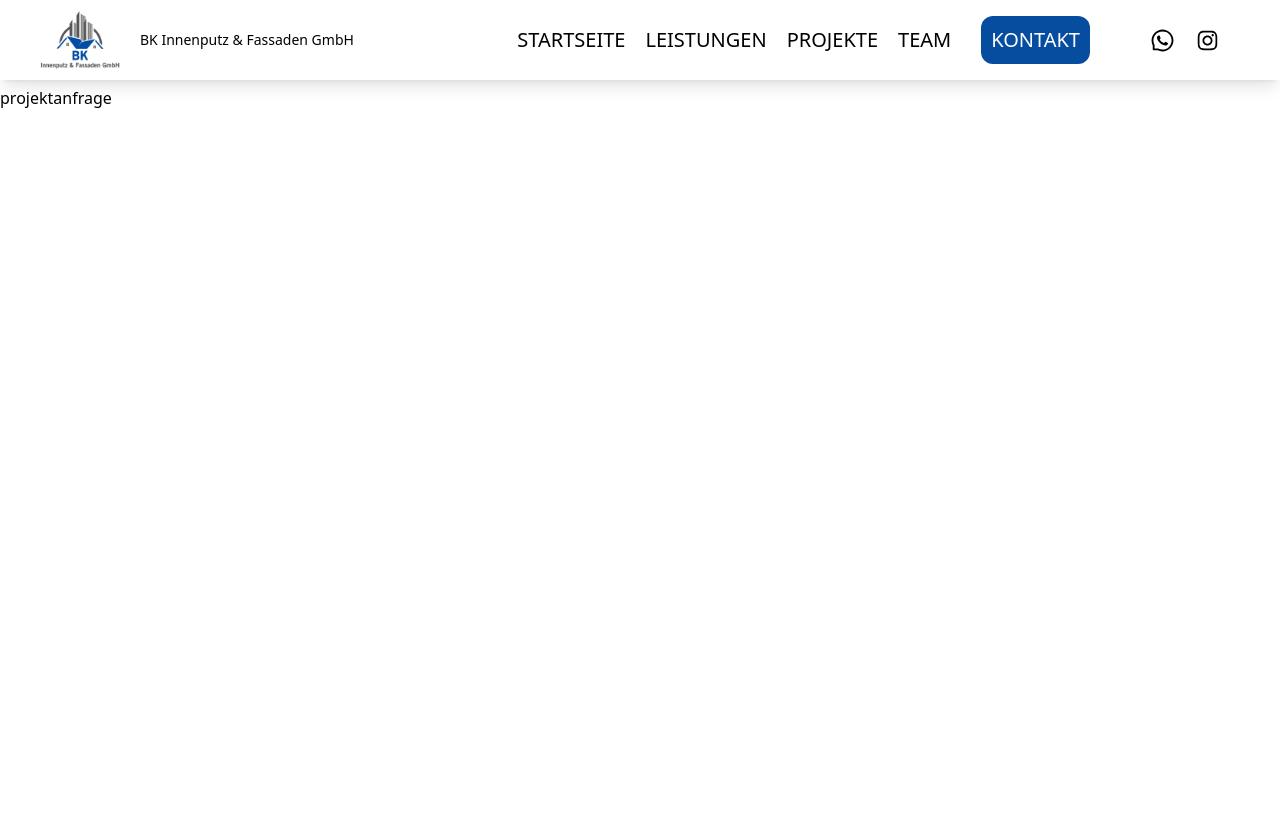
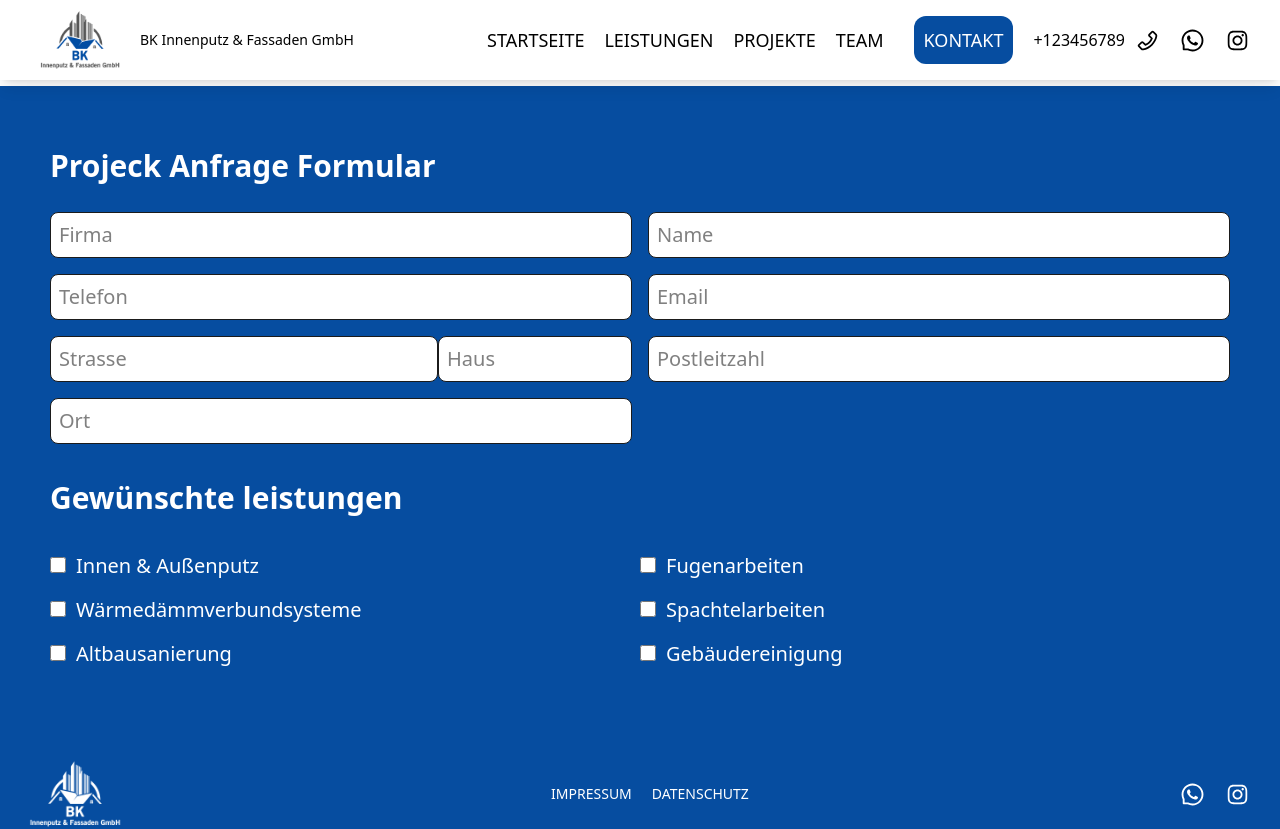
Before and after one commit to grandaragornd/BK-Innen-Fassaden, a Next.js app: page /projektanfrage in a window 1280 px wide. Shown: the top 829 px of the page. Built offline with nearby package versions, Linux system fonts and the light colour scheme.

Commit message:
projectanfrage

```diff
--- a/components/CustomNavbar.jsx
+++ b/components/CustomNavbar.jsx
@@ -45,11 +45,11 @@ useEffect( () => {
             </Link>
             <div className='px-[20px]'>
                 <ul className='uppercase hidden md:flex'>
-                    <Link href='/'><li className='text-xl hover:text-[#0868d9] hover:scale-[0.9] ease-in duration-200 transform-none'>Startseite</li></Link>
-                    <Link href='/leistungen'><li className='text-xl hover:text-[#0868d9] hover:scale-[0.9] ease-in duration-200 transform-none'>Leistungen</li></Link>
-                    <Link href='/projekte'><li className='text-xl hover:text-[#0868d9] hover:scale-[0.9] ease-in duration-200 transform-none'>Projekte</li></Link>
-                    <Link href='/teams'><li className='text-xl hover:text-[#0868d9] hover:scale-[0.9] ease-in duration-200 transform-none'>Team</li></Link>
-                    <Link href='/kontakt' className='px-5'><li className='text-xl hover:text-white hover:scale-[0.9] ease-in duration-200 transform-none bg-[#064da0] hover:bg-[#0868d9] text-white rounded-xl'>Kontakt</li></Link>
+                    <Link href='/'><li className='text-lg hover:text-[#0868d9] hover:scale-[0.9] ease-in duration-200 transform-none'>Startseite</li></Link>
+                    <Link href='/leistungen'><li className='text-lg hover:text-[#0868d9] hover:scale-[0.9] ease-in duration-200 transform-none'>Leistungen</li></Link>
+                    <Link href='/projekte'><li className='text-lg hover:text-[#0868d9] hover:scale-[0.9] ease-in duration-200 transform-none'>Projekte</li></Link>
+                    <Link href='/teams'><li className='text-lg hover:text-[#0868d9] hover:scale-[0.9] ease-in duration-200 transform-none'>Team</li></Link>
+                    <Link href='/kontakt' className='px-5'><li className='text-lg hover:text-white hover:scale-[0.9] ease-in duration-200 transform-none bg-[#064da0] hover:bg-[#0868d9] text-white rounded-xl'>Kontakt</li></Link>
                     <div className='flex px-[30px] items-center'>
                         <li className='hover:text-[#0868d9] hover:scale-[0.9] ease-in duration-200 transform-none'><Link href='https://api.whatsapp.com/send/?phone=4917636082388&text&type=phone_number&app_absent=0' target='_blank'><AiOutlineWhatsApp size={25}></AiOutlineWhatsApp></Link></li>
                         <li className='hover:text-[#0868d9] hover:scale-[0.9] ease-in duration-200 transform-none'><Link href='https://www.instagram.com/bkgmbh/' target='_blank'><AiOutlineInstagram size={25}></AiOutlineInstagram></Link></li>
--- a/components/Navbar.jsx
+++ b/components/Navbar.jsx
@@ -1,6 +1,6 @@
 import Link from 'next/link'
 import React, {useState, useEffect } from 'react'
-import { AiOutlineClose, AiOutlineMenu, AiOutlineWhatsApp, AiOutlineInstagram} from "react-icons/ai";
+import { AiOutlineClose, AiOutlineMenu, AiOutlineWhatsApp, AiOutlineInstagram, AiOutlinePhone} from "react-icons/ai";
 import Image from 'next/image';
 import Logotrs from '../public/Logotrs.png'
 import logotransparentwhite from '../public/logotransparentwhite.png'
@@ -56,12 +56,14 @@ const Navbar = () => {
             </Link>
             <div className='px-[20px]'>
                 <ul className='uppercase hidden md:flex'>
-                    <Link href='/'><li className='text-xl hover:text-[#0868d9] hover:scale-[0.9] ease-in duration-200 transform-none'>Startseite</li></Link>
-                    <Link href='/leistungen'><li className='text-xl hover:text-[#0868d9] hover:scale-[0.9] ease-in duration-200 transform-none'>Leistungen</li></Link>
-                    <Link href='/projekte'><li className='text-xl hover:text-[#0868d9] hover:scale-[0.9] ease-in duration-200 transform-none'>Projekte</li></Link>
-                    <Link href='/teams'><li className='text-xl hover:text-[#0868d9] hover:scale-[0.9] ease-in duration-200 transform-none'>Team</li></Link>
-                    <Link href='/kontakt' className='px-5'><li className='text-xl hover:text-white hover:scale-[0.9] ease-in duration-200 transform-none bg-[#064da0] hover:bg-[#0868d9] text-white rounded-xl'>Kontakt</li></Link>
-                    <div className='flex px-[30px] items-center'>
+                    <Link href='/'><li className='text-lg hover:text-[#0868d9] hover:scale-[0.9] ease-in duration-200 transform-none'>Startseite</li></Link>
+                    <Link href='/leistungen'><li className='text-lg hover:text-[#0868d9] hover:scale-[0.9] ease-in duration-200 transform-none'>Leistungen</li></Link>
+                    <Link href='/projekte'><li className='text-lg hover:text-[#0868d9] hover:scale-[0.9] ease-in duration-200 transform-none'>Projekte</li></Link>
+                    <Link href='/teams'><li className='text-lg hover:text-[#0868d9] hover:scale-[0.9] ease-in duration-200 transform-none'>Team</li></Link>
+                    <Link href='/kontakt' className='px-5'><li className='text-lg hover:text-white hover:scale-[0.9] ease-in duration-200 transform-none bg-[#064da0] hover:bg-[#0868d9] text-white rounded-xl'>Kontakt</li></Link>
+                    <div className='flex items-center'>
+                      <span className=''>+123456789</span>
+                        <li className='hover:text-[#0868d9] hover:scale-[0.9] ease-in duration-200 transform-none'><AiOutlinePhone  size={25}/></li>
                         <li className='hover:text-[#0868d9] hover:scale-[0.9] ease-in duration-200 transform-none'><Link href='https://api.whatsapp.com/send/?phone=4917636082388&text&type=phone_number&app_absent=0' target='_blank'><AiOutlineWhatsApp size={25}></AiOutlineWhatsApp></Link></li>
                         <li className='hover:text-[#0868d9] hover:scale-[0.9] ease-in duration-200 transform-none'><Link href='https://www.instagram.com/bkgmbh/' target='_blank'><AiOutlineInstagram size={25}></AiOutlineInstagram></Link></li>
                     </div>
--- a/pages/projektanfrage.js
+++ b/pages/projektanfrage.js
@@ -5,8 +5,75 @@ const projektanfrage = () => {
   return (
     <>
     <Navbar />
-    <div className='h-screen inline-block'>
-        projektanfrage
+    <div className='w-full flex justify-center bg-[#064da0] inline-block'>
+          <div className="p-[50px] inline-block max-w-max m-auto">
+          <form action="https://getform.io/f/86537289-4693-4bb5-b5fa-ef02736c1a18" method="POST">
+            <div className='inline-block'>
+                <h2 className='text-3xl font-semibold py-3 text-white'>Projeck Anfrage Formular</h2>
+            </div>
+            <div className="grid grid-cols-1 sm:grid-cols-2 gap-4 py-2">
+                <div>
+                  <div className='py-2'>
+                    <input className="rounded-lg p-2 w-full placeholder-[gray] bg text-xl" type='text' name='firma' id='firma' placeholder='Firma'></input>
+                  </div>
+                  <div className='py-2'>
+                    <input className="rounded-lg p-2 w-full placeholder-[gray] bg text-xl" type='number' name='telefon' id='telefon' placeholder='Telefon'></input>
+                  </div>
+                  <div className='py-2'>
+                    <input className="rounded-lg p-2 w-2/3 placeholder-[gray] bg text-xl" type='text' name='strasse' id='strasse' placeholder='Strasse'></input>
+                    <input className="rounded-lg p-2 w-1/3 placeholder-[gray] bg text-xl" type='text' name='hausnummer' id='hausnummer' placeholder='Haus'></input>
+                  </div>
+                  <div className='py-2'>
+                    <input className='rounded-lg p-2 w-full placeholder-[gray] bg text-xl' type='text' name='ort' id='ort' placeholder='Ort'></input>
+                  </div>
+                </div>
+                <div>
+                  <div className='py-2'>
+                    <input className='rounded-lg p-2 w-full placeholder-[gray] bg text-xl' type='text' name='name' id='name' placeholder='Name'></input>
+                  </div>
+                  <div className='py-2'>
+                    <input className='rounded-lg p-2 w-full placeholder-[gray] bg text-xl' type='email' name='email' id='email' placeholder='Email'></input>
+                  </div>
+                  <div className='py-2'>
+                    <input className='rounded-lg p-2 w-full placeholder-[gray] bg text-xl' type='number' name='postleitzahl' id='postleitzahl' placeholder='Postleitzahl'></input>
+                  </div>
+                </div>
+                <div className='inline-block'>
+                  <h2 className='text-3xl font-semibold py-3 text-white'>Gewünschte leistungen</h2>
+                </div>
+            </div>
+            <div className='grid grid-cols-1 sm:grid-cols-2'>
+                  <div className='py-2 items-center'>
+                    <div className='py-2'>
+                      <input id="bordered-checkbox-1" type="checkbox" name="innen&aussenputz" className="w-4 h-4 text-blue-600 bg-gray-100 rounded focus:ring-blue-500 dark:focus:ring-blue-600"></input>
+                      <label className='px-[10px] text-white text-xl'>Innen & Außenputz</label>
+                    </div>
+                    <div className='py-2'>
+                      <input id="bordered-checkbox-1" type="checkbox" name="Wärmedämmverbundsysteme" className="w-4 h-4 text-blue-600 bg-gray-100 rounded focus:ring-blue-500 dark:focus:ring-blue-600"></input>
+                      <label className='px-[10px] text-white text-xl'>Wärmedämmverbundsysteme</label>
+                    </div>
+                    <div className='py-2'>
+                      <input id="bordered-checkbox-1" type="checkbox" name="Altbausanierung" className="w-4 h-4 text-blue-600 bg-gray-100 rounded focus:ring-blue-500 dark:focus:ring-blue-600"></input>
+                      <label className='px-[10px] text-white text-xl'>Altbausanierung</label>
+                    </div>
+                  </div>
+                  <div className='py-2 items-center'>
+                    <div className='py-2'>
+                      <input id="bordered-checkbox-1" type="checkbox" name="Fugenarbeiten" className="w-4 h-4 text-blue-600 bg-gray-100 rounded focus:ring-blue-500 dark:focus:ring-blue-600"></input>
+                      <label className='px-[10px] text-white text-xl'>Fugenarbeiten</label>
+                    </div>
+                    <div className='py-2'>
+                      <input id="bordered-checkbox-1" type="checkbox" name="Spachtelarbeiten" className="w-4 h-4 text-blue-600 bg-gray-100 rounded focus:ring-blue-500 dark:focus:ring-blue-600"></input>
+                      <label className='px-[10px] text-white text-xl'>Spachtelarbeiten</label>
+                    </div>
+                    <div className='py-2'>
+                      <input id="bordered-checkbox-1" type="checkbox" name="Gebäudereinigung" className="w-4 h-4 text-blue-600 bg-gray-100 rounded focus:ring-blue-500 dark:focus:ring-blue-600"></input>
+                      <label className='px-[10px] text-white text-xl'>Gebäudereinigung</label>
+                    </div>
+                  </div>
+            </div>
+          </form>
+        </div>
     </div>
     </>
   )
```
